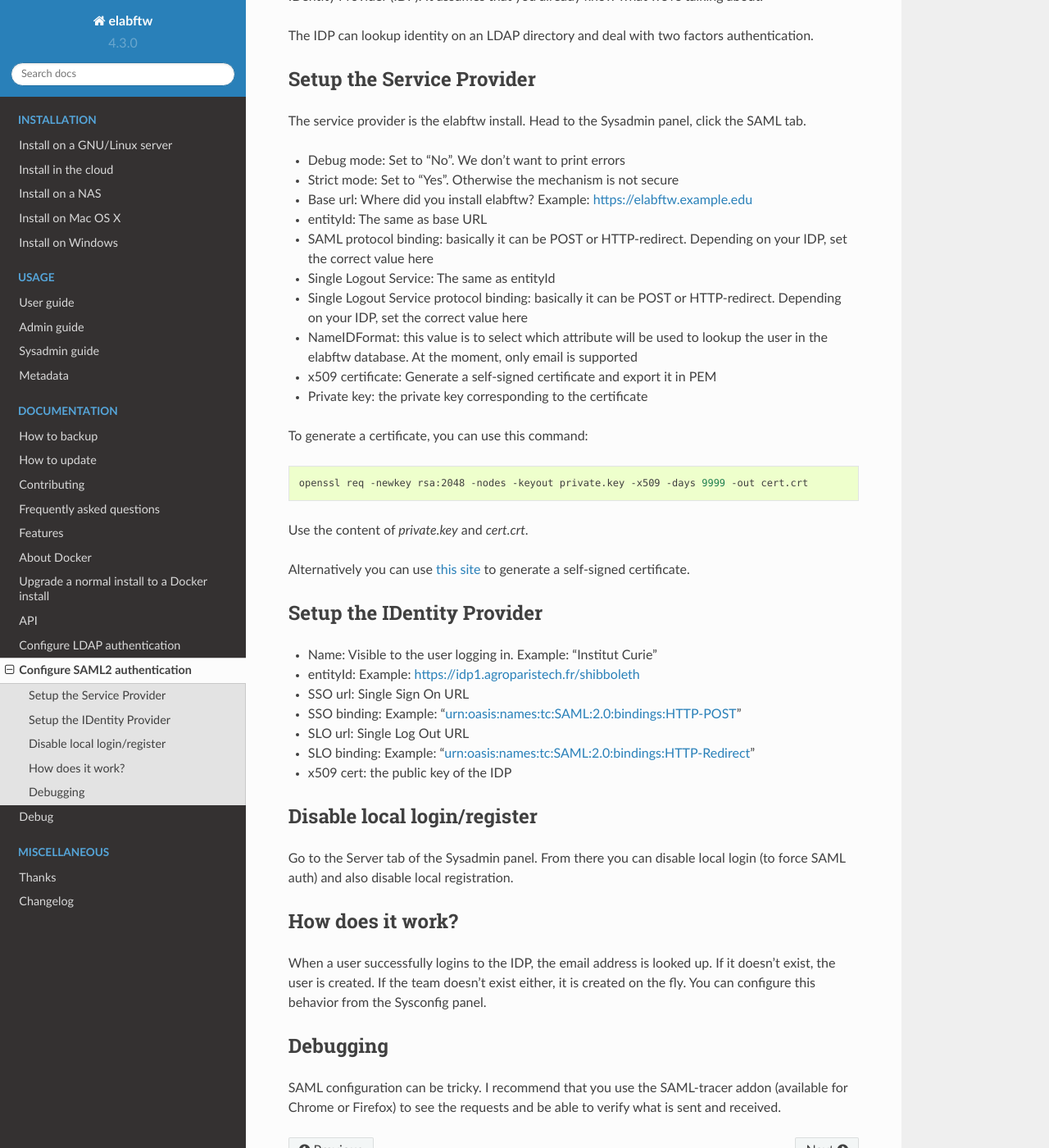
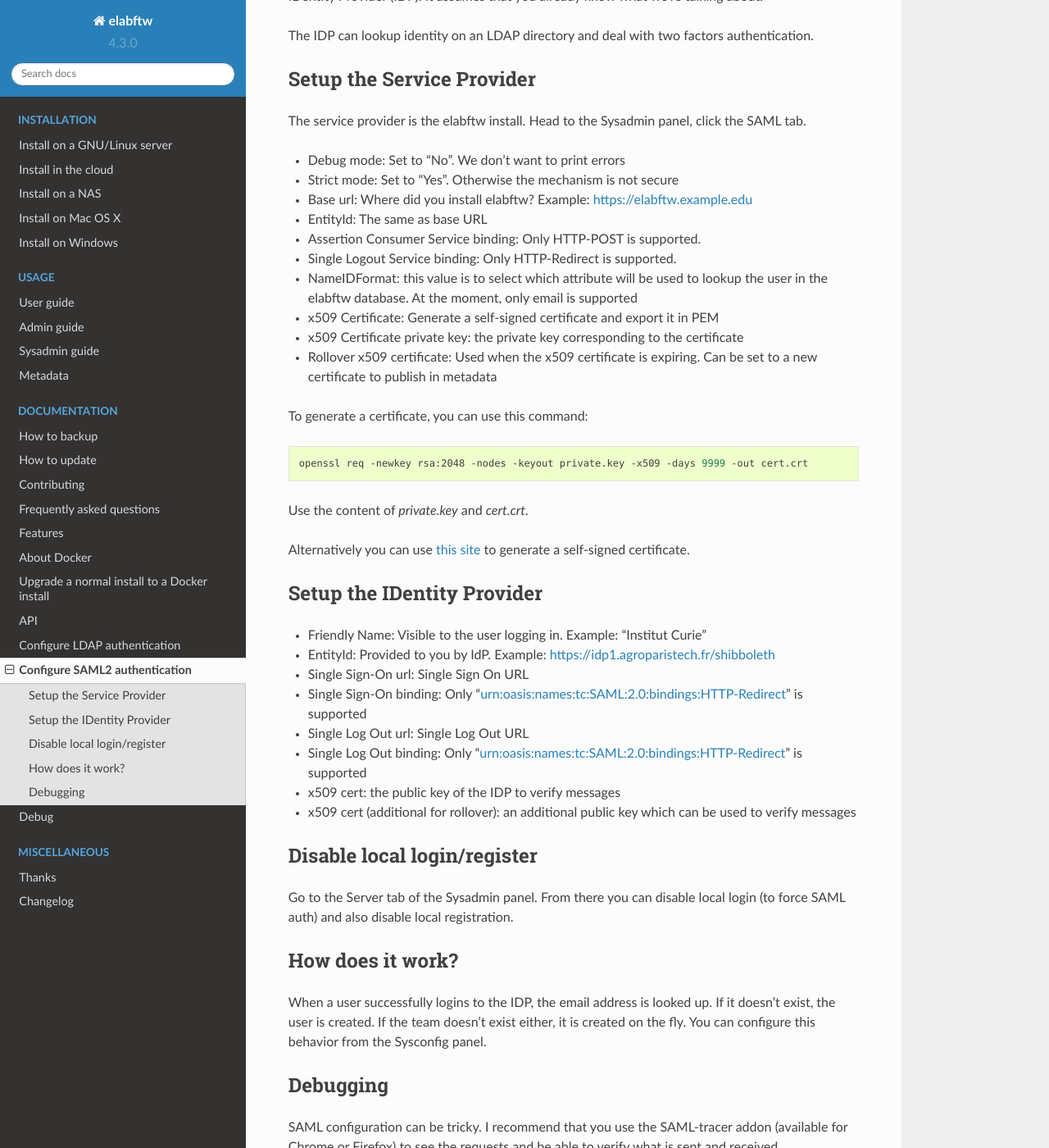
Before and after one commit to elabftw/elabdoc, a Sphinx documentation site: the page built from doc/saml.rst, in a window 1280 px wide and 1400 px high, scrolled down 500 px. Shown: the whole window at 82% size. Built offline with Sphinx 7.4.7 and the Read the Docs theme 2.0.0, drawn with Linux system fonts in a browser that asks for light colours.

Commit message:
Updating documentation on SAML

```diff
--- a/doc/saml.rst
+++ b/doc/saml.rst
@@ -19,13 +19,14 @@
 * Debug mode: Set to "No". We don't want to print errors
 * Strict mode: Set to "Yes". Otherwise the mechanism is not secure
 * Base url: Where did you install elabftw? Example: https://elabftw.example.edu
-* entityId: The same as base URL
-* SAML protocol binding: basically it can be POST or HTTP-redirect. Depending on your IDP, set the correct value here
-* Single Logout Service: The same as entityId
-* Single Logout Service protocol binding: basically it can be POST or HTTP-redirect. Depending on your IDP, set the correct value here
+* EntityId: The same as base URL
+* Assertion Consumer Service binding: Only HTTP-POST is supported.
+* Single Logout Service binding: Only HTTP-Redirect is supported.
 * NameIDFormat: this value is to select which attribute will be used to lookup the user in the elabftw database. At the moment, only email is supported
-* x509 certificate: Generate a self-signed certificate and export it in PEM
-* Private key: the private key corresponding to the certificate
+* x509 Certificate: Generate a self-signed certificate and export it in PEM
+* x509 Certificate private key: the private key corresponding to the certificate
+* Rollover x509 certificate: Used when the x509 certificate is expiring. Can be set to a new certificate to publish in
+  metadata
 
 To generate a certificate, you can use this command:
 
@@ -40,13 +41,14 @@
 Setup the IDentity Provider
 ---------------------------
 
-* Name: Visible to the user logging in. Example: "Institut Curie"
-* entityId: Example: https://idp1.agroparistech.fr/shibboleth
-* SSO url: Single Sign On URL
-* SSO binding: Example: "urn:oasis:names:tc:SAML:2.0:bindings:HTTP-POST"
-* SLO url: Single Log Out URL
-* SLO binding: Example: "urn:oasis:names:tc:SAML:2.0:bindings:HTTP-Redirect"
-* x509 cert: the public key of the IDP
+* Friendly Name: Visible to the user logging in. Example: "Institut Curie"
+* EntityId: Provided to you by IdP. Example: https://idp1.agroparistech.fr/shibboleth
+* Single Sign-On url: Single Sign On URL
+* Single Sign-On binding: Only "urn:oasis:names:tc:SAML:2.0:bindings:HTTP-Redirect" is supported
+* Single Log Out url: Single Log Out URL
+* Single Log Out binding: Only "urn:oasis:names:tc:SAML:2.0:bindings:HTTP-Redirect" is supported
+* x509 cert: the public key of the IDP to verify messages
+* x509 cert (additional for rollover): an additional public key which can be used to verify messages
 
 Disable local login/register
 ----------------------------
```
